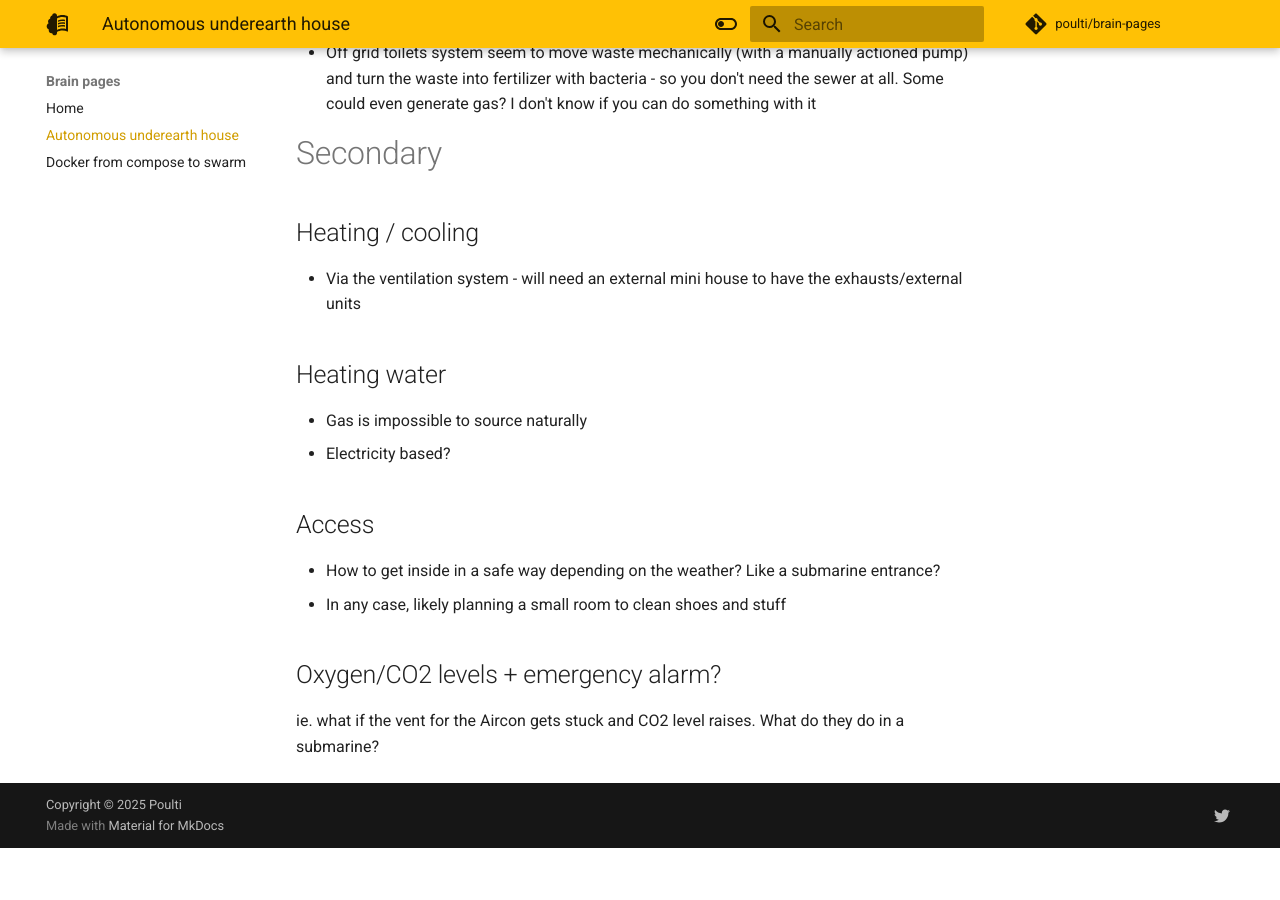
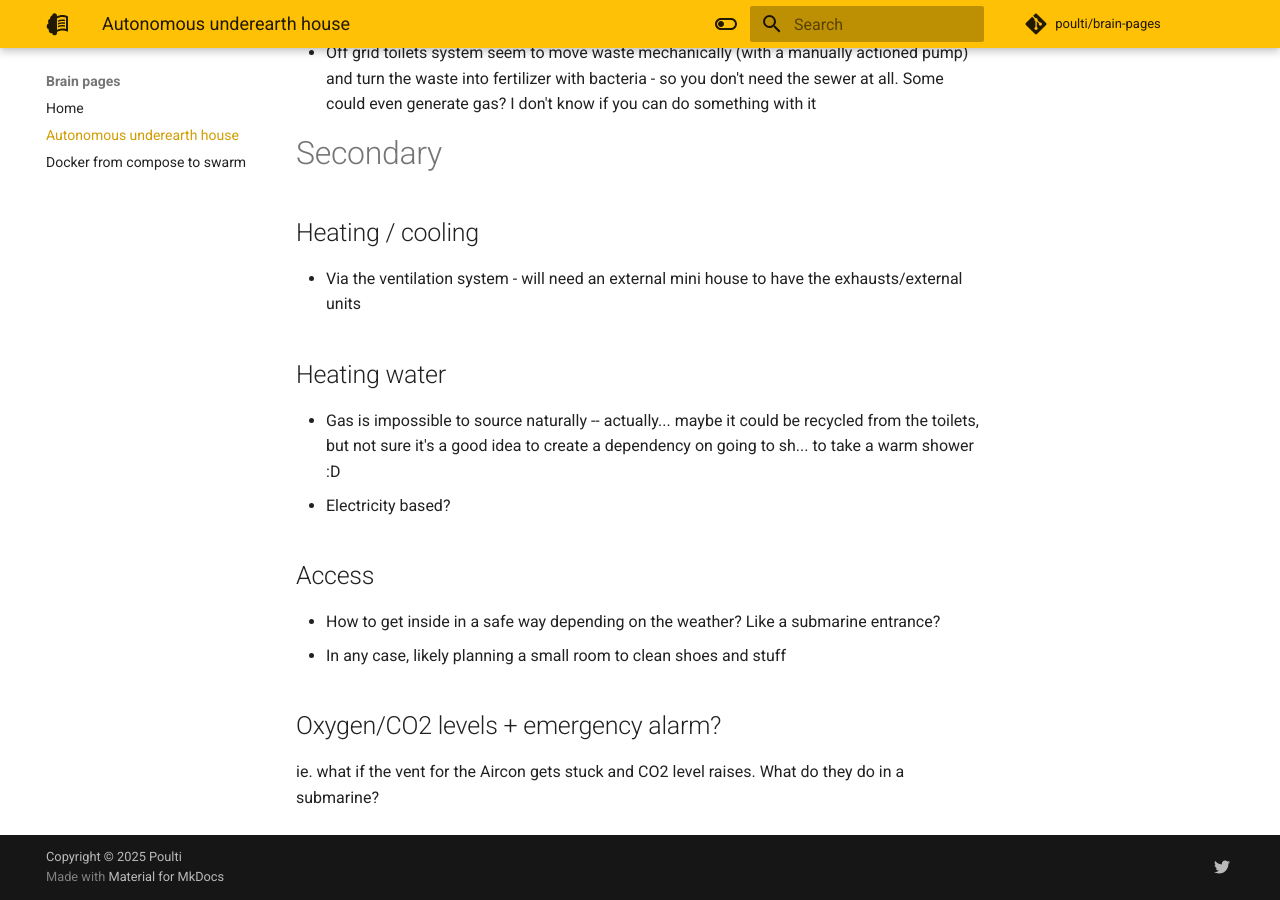
Before and after one commit to poulti/brain-pages, an MkDocs documentation site: the page built from docs/autonomous-underearth-house.md, in a window 1280 px wide and 900 px high, scrolled down 1624 px. Built offline with MkDocs 1.6.1 and Material for MkDocs 9.7.7, drawn with Linux system fonts in a browser that asks for light colours; comment, search, counter and statistics services are not loaded; before the commit the page ends 2472 px from its top, so only the background shows below that.

Commit message:
Update gas comment

```diff
--- a/docs/autonomous-underearth-house.md
+++ b/docs/autonomous-underearth-house.md
@@ -44,7 +44,7 @@ Shouldn't be too much of a problem under earth.
 ## Heating / cooling
 - Via the ventilation system - will need an external mini house to have the exhausts/external units
 ## Heating water
-- Gas is impossible to source naturally
+- Gas is impossible to source naturally -- actually... maybe it could be recycled from the toilets, but not sure it's a good idea to create a dependency on going to sh... to take a warm shower :D
 - Electricity based?
 
 ## Access
```
